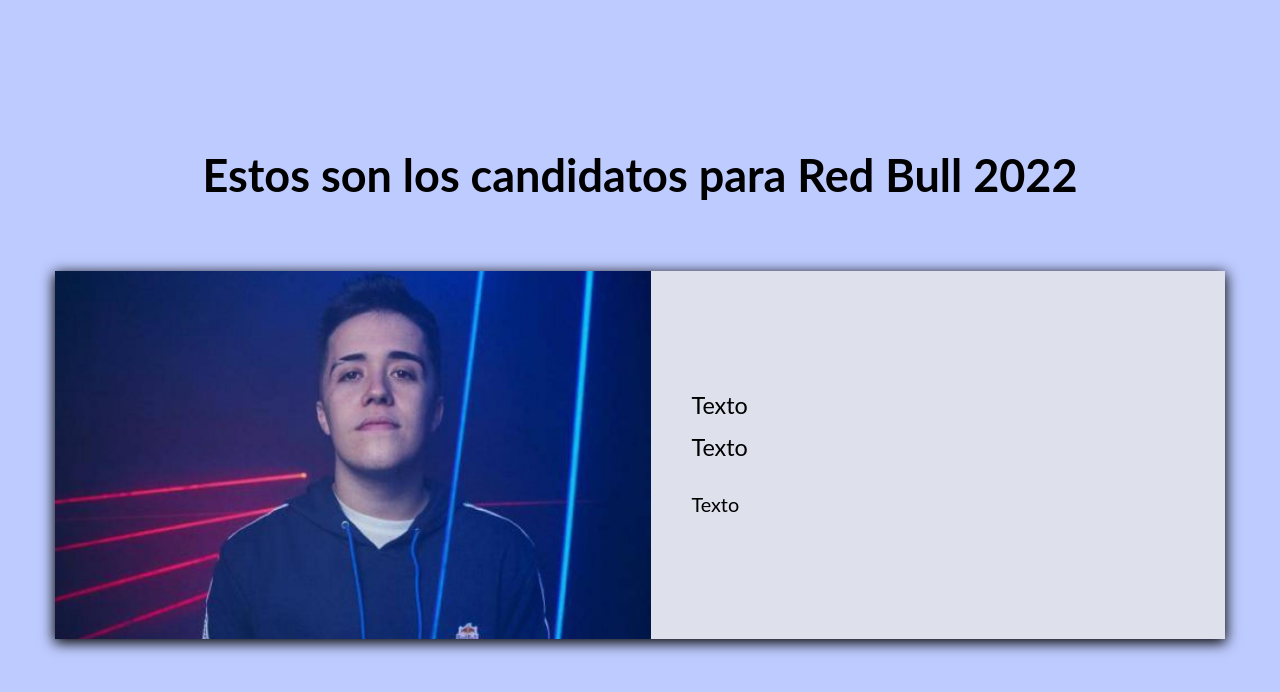
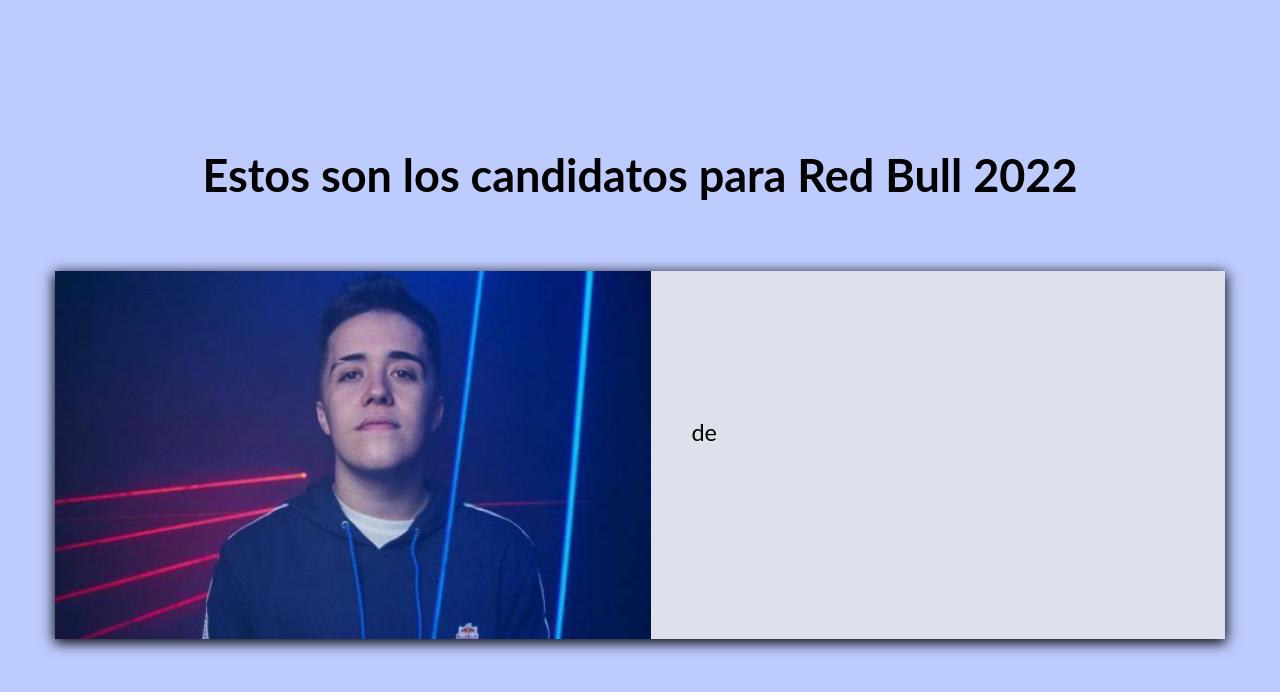
Before and after one commit to FacundoECruz/mi-app, a React (Create React App) app: page / in a window 1280 px wide. Shown: the top 692 px of the page. Built offline with nearby package versions, Linux system fonts and the light colour scheme.

Commit message:
component props

```diff
--- a/src/components/competidor.js
+++ b/src/components/competidor.js
@@ -1,16 +1,16 @@
 import React from 'react';
 import '../stylesheets/Competidor.css'
 
-function Competidor() {
+function Competidor(props) {
     return(
         <div className='contenedor-competidor'>
             <img className='imagen-competidor'
             src={require('../images/imagen-gazir.jpg')}
             alt='imagen gazir'/>
             <div className='contenedor-texto-competidor'>
-                <p className='nombre-competidor'>Texto</p>
-                <p className='titulo-competidor'>Texto</p>
-                <p className='frase-competidor'>Texto</p>
+                <p className='nombre-competidor'>{props.nombre} de {props.pais}</p>
+                <p className='titulo-competidor'>{props.titulo}</p>
+                <p className='frase-competidor'>{props.frase}</p>
             </div>
         </div>
     )
```
